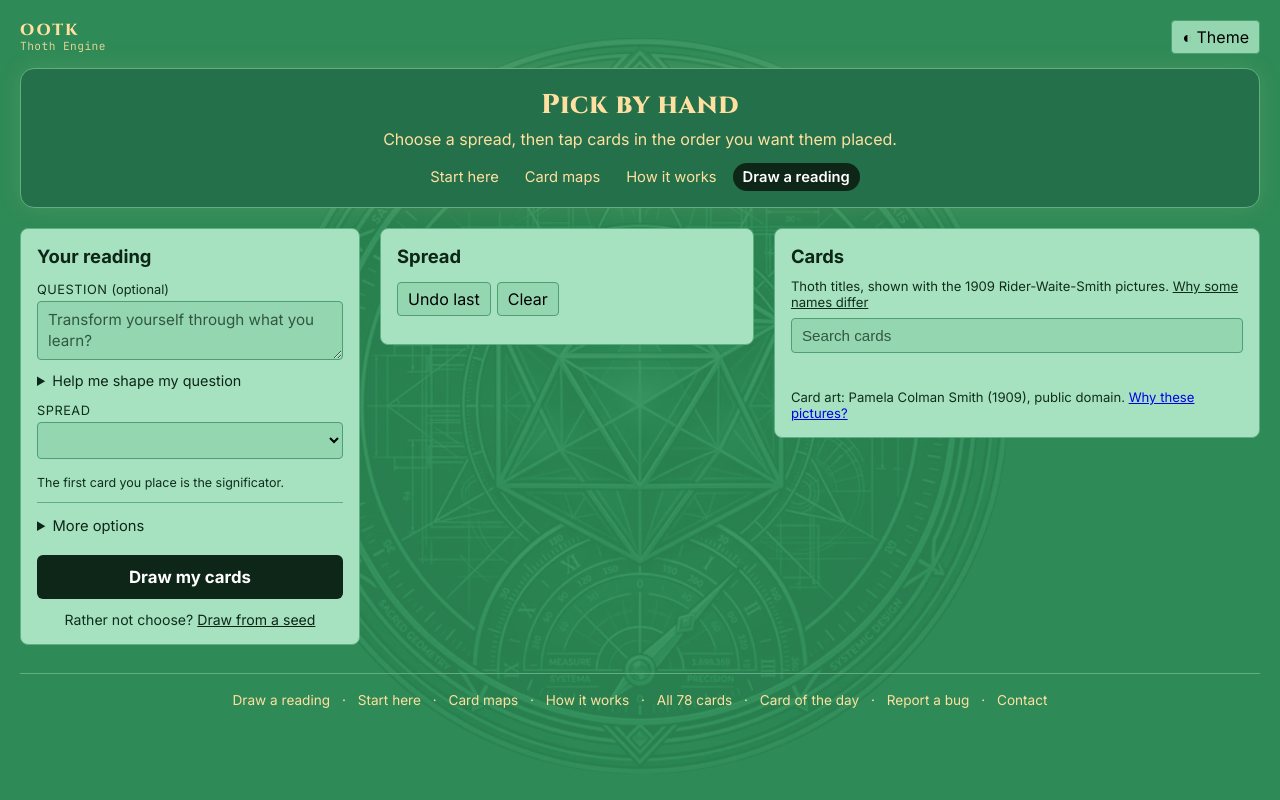
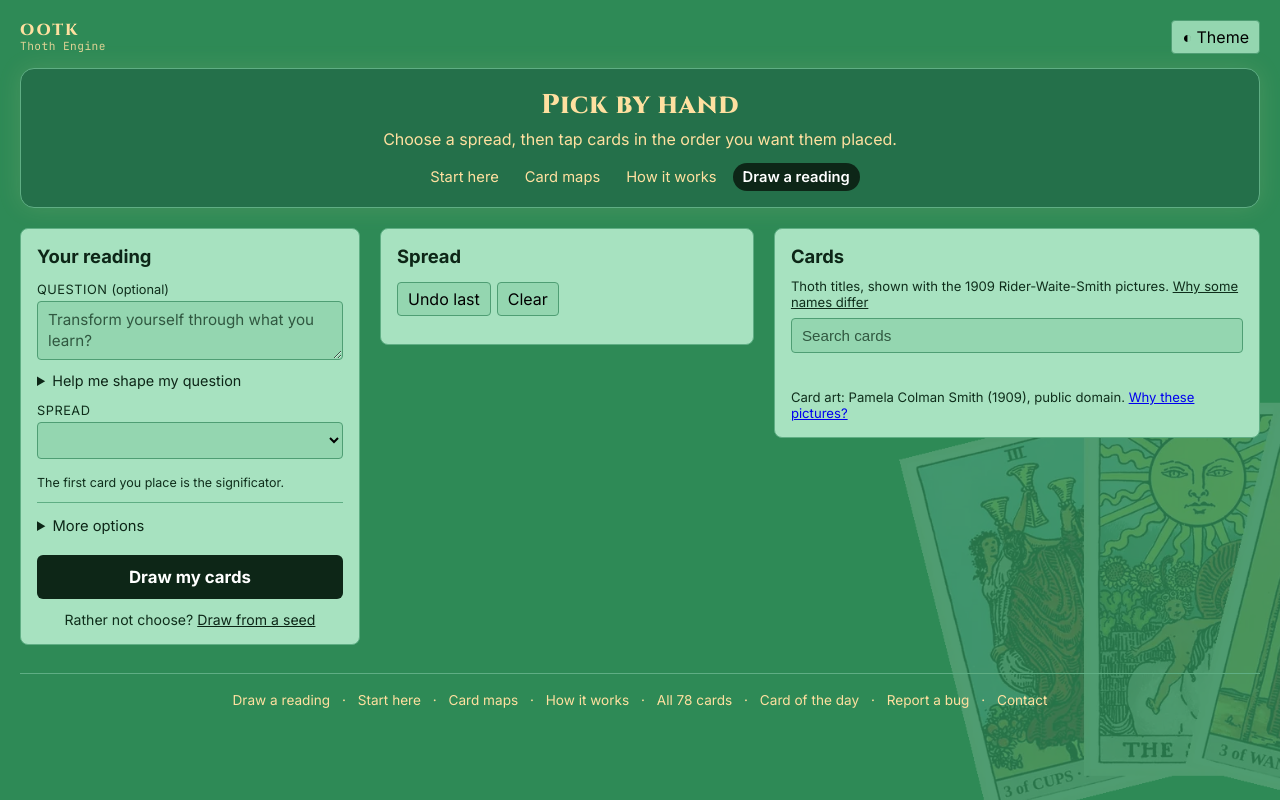
Before and after one commit to hampshirecottage-ai/ootk-thoth-engine, a Python web app: template templates/pick.html in a window 1280 px wide. Run offline with Jinja, Linux system fonts and the light colour scheme; the template is opened without the code that fills it, so the values that code supplies are empty.

Commit message:
Site-wide: faded preview cards at the screen edge behind every page
The three faded link-preview cards, half off the bottom-right edge of the
screen, now sit behind every page in place of the emblem (moved from
index.html into _brand_styles.html).

Co-Authored-By: Claude Opus 5.5 <noreply@anthropic.com>
Claude-Session: https://claude.ai/code/session_017ncajHf6c5M7Df9WvsGeCq

```diff
--- a/templates/_brand_styles.html
+++ b/templates/_brand_styles.html
@@ -7,10 +7,11 @@
         @font-face { font-family: "JetBrains Mono"; font-weight: 100 800; font-display: swap; src: url("{{ static_url('fonts/jetbrains-mono-latin.woff2') }}") format("woff2"); }
         body { font-family: "Inter", -apple-system, BlinkMacSystemFont, "Segoe UI", Roboto, sans-serif; }
         code, pre, kbd { font-family: "JetBrains Mono", ui-monospace, monospace; }
-        /* The OOTK emblem, faint and fixed behind every page. Set --emblem-opacity to 0 to hide it. */
-        :root { --emblem-opacity: 0.06; }
-        :root[data-theme="light"] { --emblem-opacity: 0.1; }
-        body::before { content: ""; position: fixed; inset: 0; z-index: -1; pointer-events: none; background: url("{{ static_url('site/emblem.webp') }}") center 60% / min(92vmin, 760px) no-repeat; opacity: var(--emblem-opacity); mix-blend-mode: luminosity; }
+        /* The link preview's three cards, faded right down and fixed half off the bottom-right edge of
+           the screen behind every page. Set --backdrop-opacity to 0 to hide them. */
+        :root { --backdrop-opacity: 0.1; }
+        :root[data-theme="light"] { --backdrop-opacity: 0.16; }
+        body::before { content: ""; position: fixed; inset: 0; z-index: -1; pointer-events: none; background: url("{{ static_url('site/front-backdrop.webp') }}") right calc(-1 * min(26vw, 230px)) bottom -6vh / min(78vmin, 680px) no-repeat; opacity: var(--backdrop-opacity); }
         @media print { body::before { display: none; } }
         /* Banner colours: a darker green band with cream text on the green theme, the panel colours on the dark one. */
         :root { --band-bg: var(--panel); --band-line: var(--line); --band-text: var(--text); --band-head: #ffe0a0; --tile-bg: var(--panel-2); --page-width: 1160px; }
--- a/templates/index.html
+++ b/templates/index.html
@@ -17,11 +17,6 @@
 {% include "_reading_styles.html" %}
 {% include "_brand_styles.html" %}
     <style>
-        /* The link preview's three cards, faded right down, half off the right edge of the screen
-           in place of the emblem other pages show. Set --backdrop-opacity to 0 to hide them. */
-        :root { --backdrop-opacity: 0.1; }
-        :root[data-theme="light"] { --backdrop-opacity: 0.16; }
-        body::before { background: url("{{ static_url('site/front-backdrop.webp') }}") right calc(-1 * min(26vw, 230px)) bottom -6vh / min(78vmin, 680px) no-repeat; opacity: var(--backdrop-opacity); mix-blend-mode: normal; }
         /* The title is the sample question; hovering it (or tapping it on a phone) shows the reframed one. */
         .title-wrap { position: relative; }
         .band h1#pageTitle { cursor: help; outline-offset: 4px; }
```
